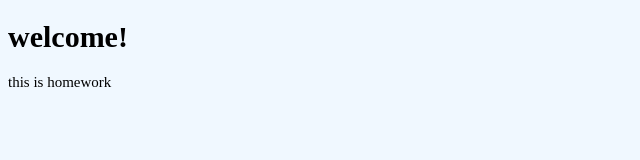
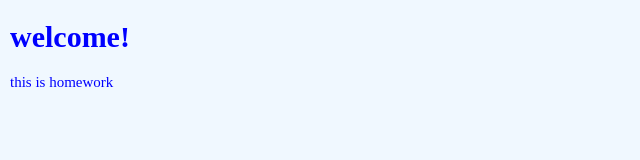
Before and after one commit to tamar-ref/node-js-lesson-7, a plain HTML site: page index.html in a window 1280 px wide. Shown: the whole page, without its empty margins (0-640 px from the left). Drawn offline with Linux system fonts and the light colour scheme.

Commit message:
add margin

```diff
--- a/style.css
+++ b/style.css
@@ -1,4 +1,6 @@
 body{
     background-color: aliceblue;
     font-size: 15px;
+    color: blue;
+    margin: 10px;
 }
```
